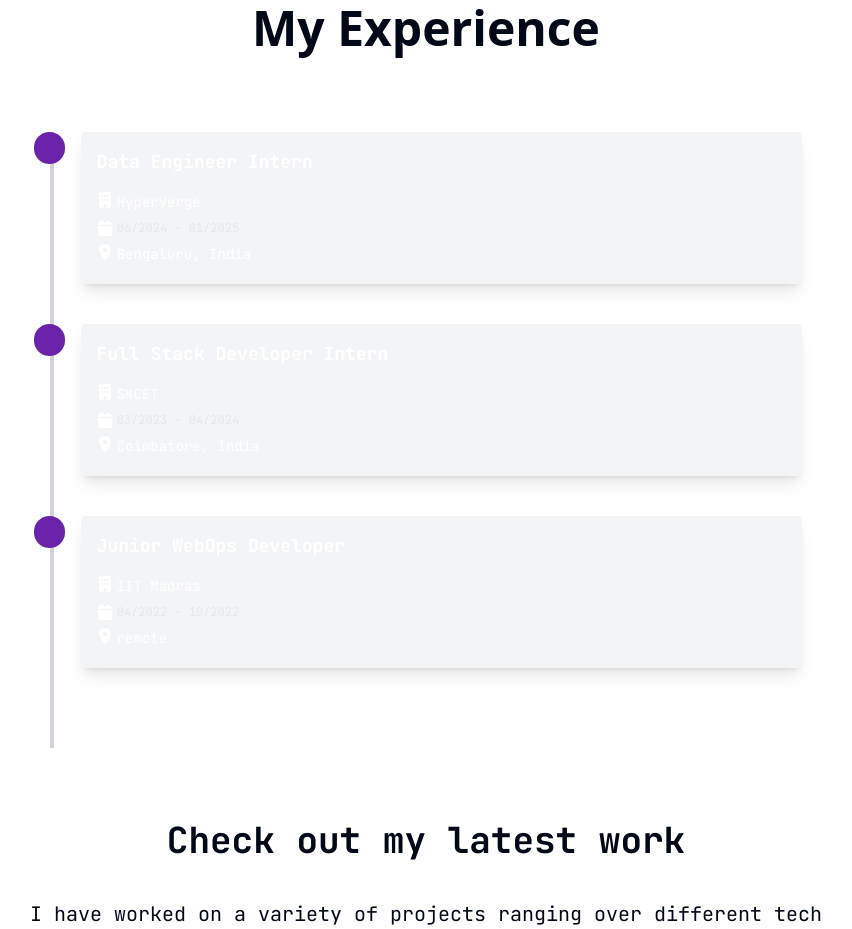
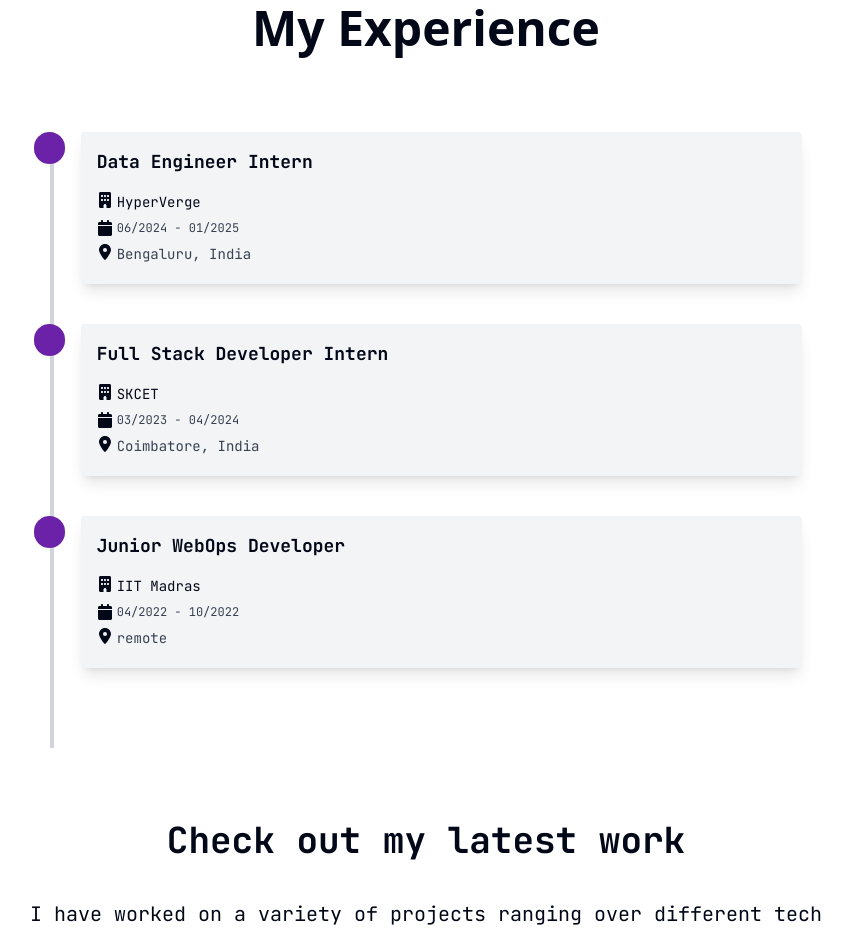
Before and after one commit to Siddhesh-Agarwal/Siddhesh-Agarwal.github.io, a Next.js app: page / in a window 1280 px wide. Shown: the part 820-1749 px from the top of the page, without its empty margins (214-1066 px from the left). Built offline with nearby package versions, Linux system fonts and the light colour scheme.

Commit message:
Refactor layout texr color

```diff
--- a/app/layout.tsx
+++ b/app/layout.tsx
@@ -65,7 +65,7 @@ export default function RootLayout({
 }>) {
   return (
     <html lang="en">
-      <body className={`${font.className} bg-background`}>
+      <body className={font.className}>
         <ThemeProvider
           attribute="class"
           defaultTheme="system"
--- a/components/experience.tsx
+++ b/components/experience.tsx
@@ -5,7 +5,7 @@ import { FaBuilding, FaCalendar, FaLocationDot } from "react-icons/fa6"
 function ExperienceCard({ detail }: { detail: ExperienceDetail }) {
     return (
         <div className="w-full">
-            <div className="bg-card text-white p-4 rounded shadow-lg">
+            <div className="bg-card dark:text-white p-4 rounded shadow-lg">
                 <h3 className="font-bold mb-3 text-lg">{detail.position}</h3>
                 <div className="flex py-1">
                     <FaBuilding className="mr-1" />
@@ -15,13 +15,13 @@ function ExperienceCard({ detail }: { detail: ExperienceDetail }) {
                 </div>
                 <div className="flex py-1">
                     <FaCalendar className="mr-1" />
-                    <p className="text-xs text-gray-200">
+                    <p className="text-xs text-gray-700 dark:text-gray-200">
                         {formatDate(detail.startDate)} - {formatDate(detail.endDate)}
                     </p>
                 </div>
                 <div className="flex py-1">
                     <FaLocationDot className="mr-1" />
-                    <p className="text-sm">{detail.location}</p>
+                    <p className="text-sm text-gray-700 dark:text-gray-200">{detail.location}</p>
                 </div>
             </div>
         </div>
```
